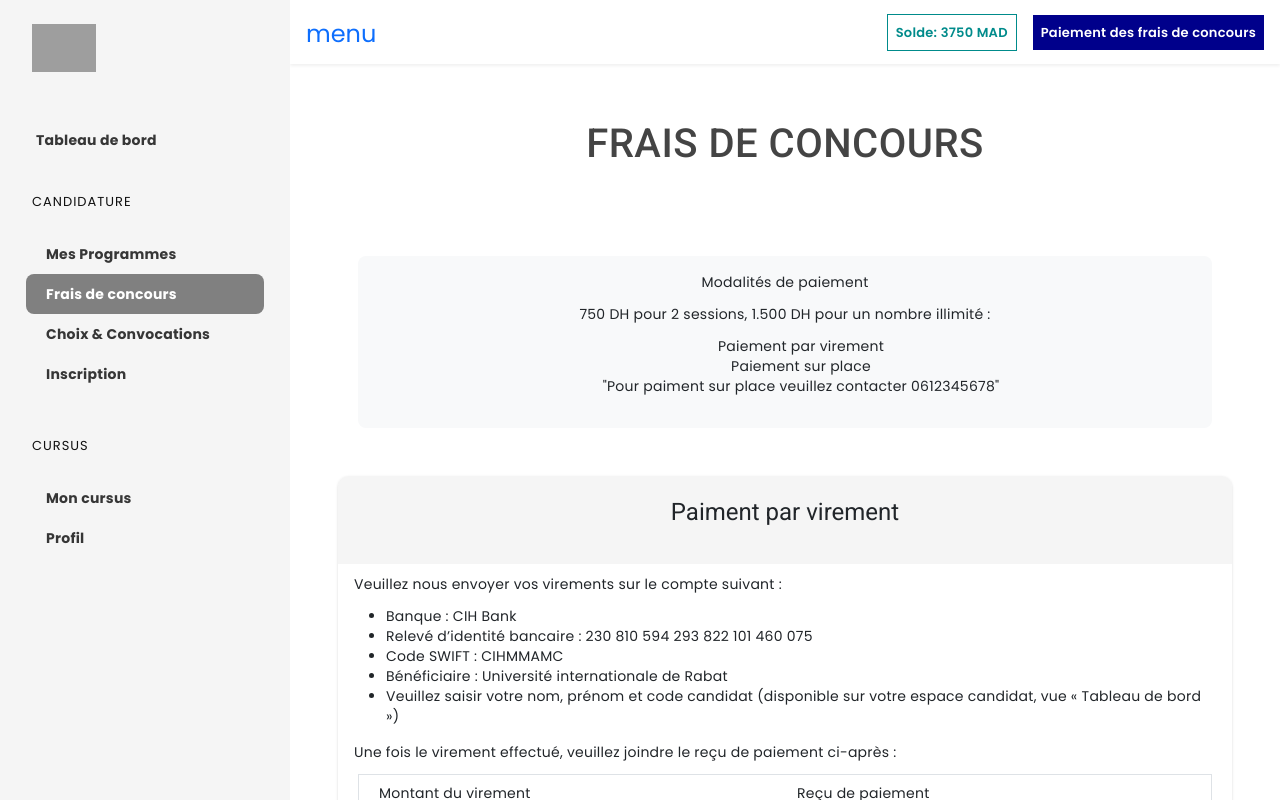
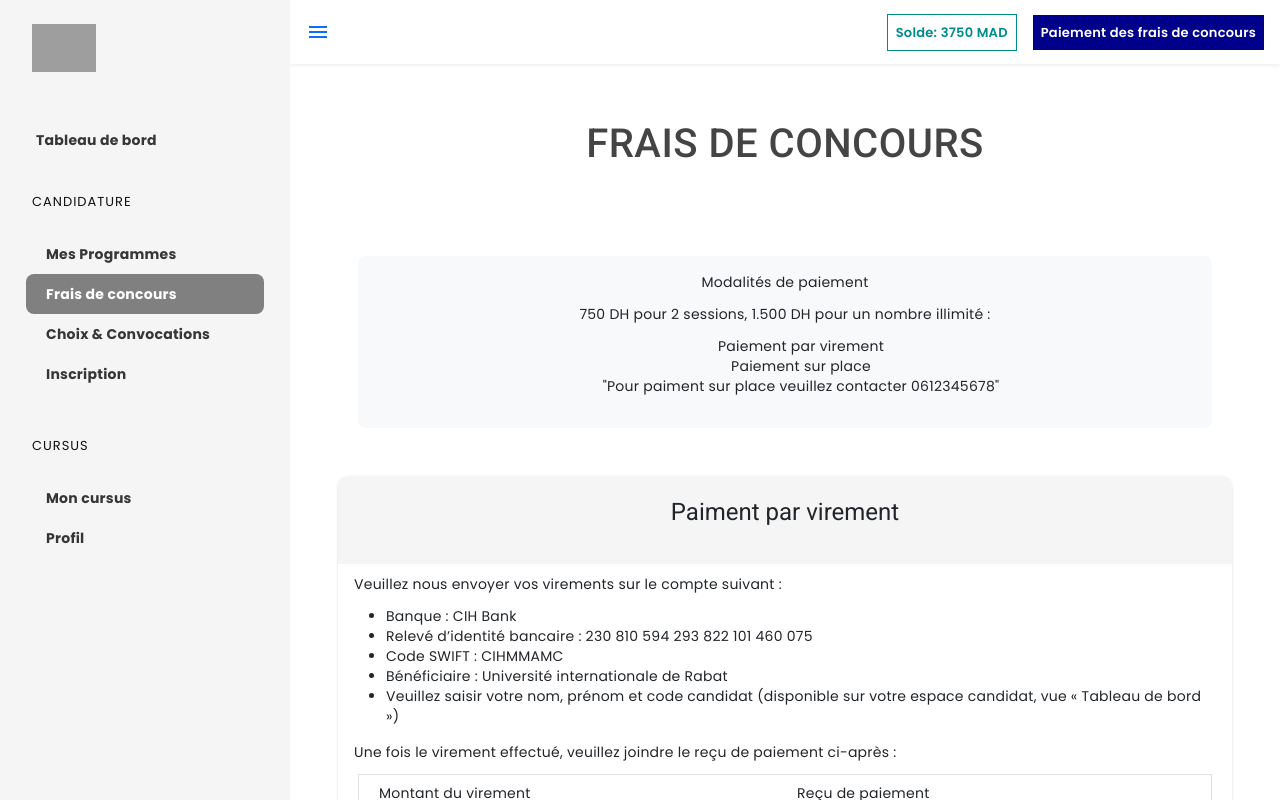
Before and after one commit to MajhoulX/project1022, an Angular app: page /portal/frais in a window 1280 px wide. Built offline with nearby package versions, Linux system fonts and the light colour scheme; grey boxes are pictures that could not be loaded.

Commit message:
- fix top bar icon - redirect to portal

```diff
--- a/src/app/app.routes.ts
+++ b/src/app/app.routes.ts
@@ -33,5 +33,5 @@ export const routes: Routes = [
         ]
     },
     { path: 'error', component: NotfoundComponent },
-    { path: '**', redirectTo: "/error" }
+    { path: '**', redirectTo: "/portal" }
 ];
--- a/src/app/topbar/topbar.component.html
+++ b/src/app/topbar/topbar.component.html
@@ -1,7 +1,7 @@
 <div id="bar" class="d-flex justify-content-between bg-white">
     <div class="material-symbols-outlined align-self-center text-primary" (click)="toggleSidebar()"
         style="cursor: pointer;">
-        <span>menu</span>
+        menu
     </div>
 
     <app-payment-balance [style.align-self]="'center'"></app-payment-balance>
--- a/src/styles.scss
+++ b/src/styles.scss
@@ -3,6 +3,14 @@
 * {
     font-family: 'Poppins', sans-serif;
 }
+
+.material-symbols-outlined {
+    font-variation-settings:
+    'FILL' 0,
+    'wght' 400,
+    'GRAD' 0,
+    'opsz' 24
+  }
 
 div.frame {
     padding: 16px;
```
